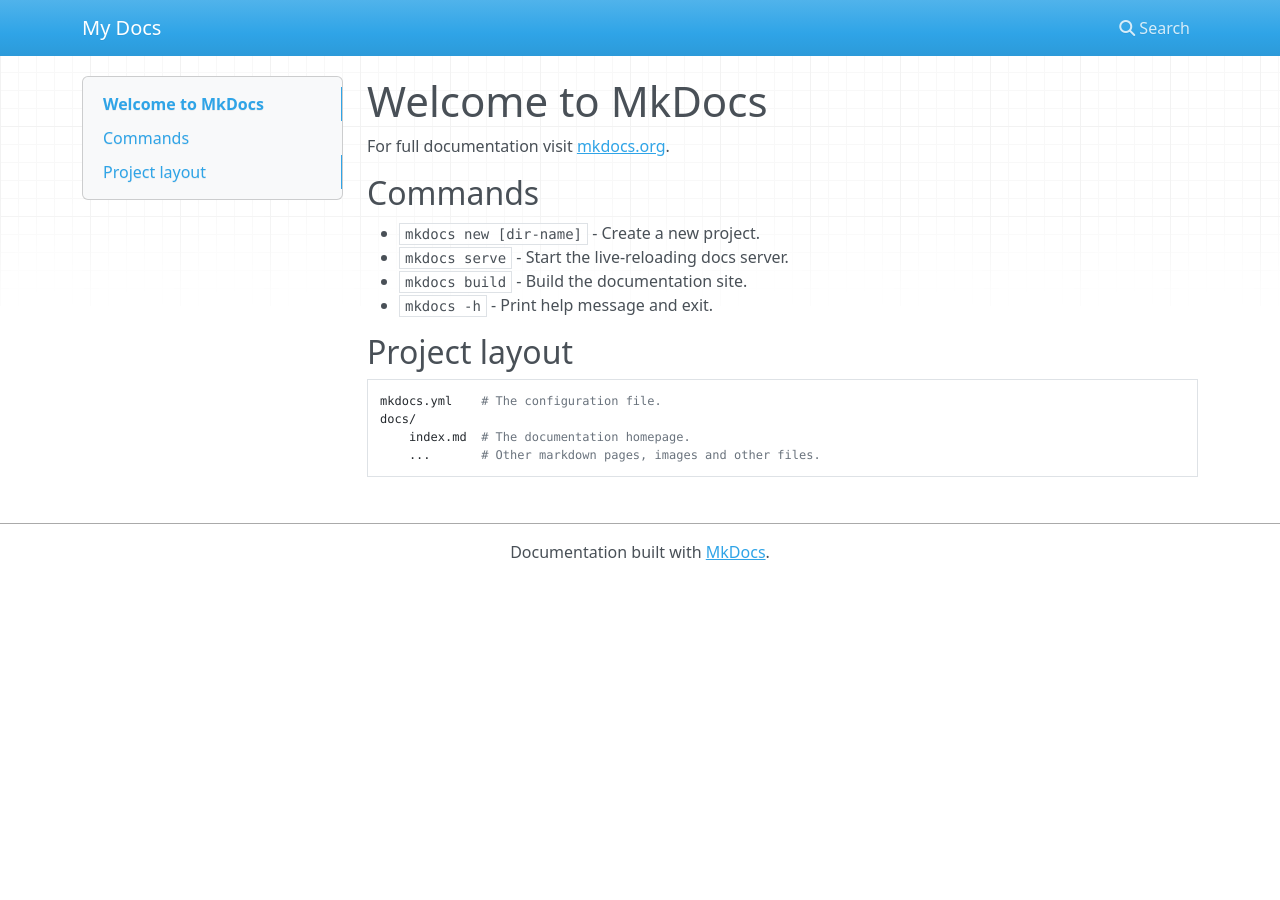
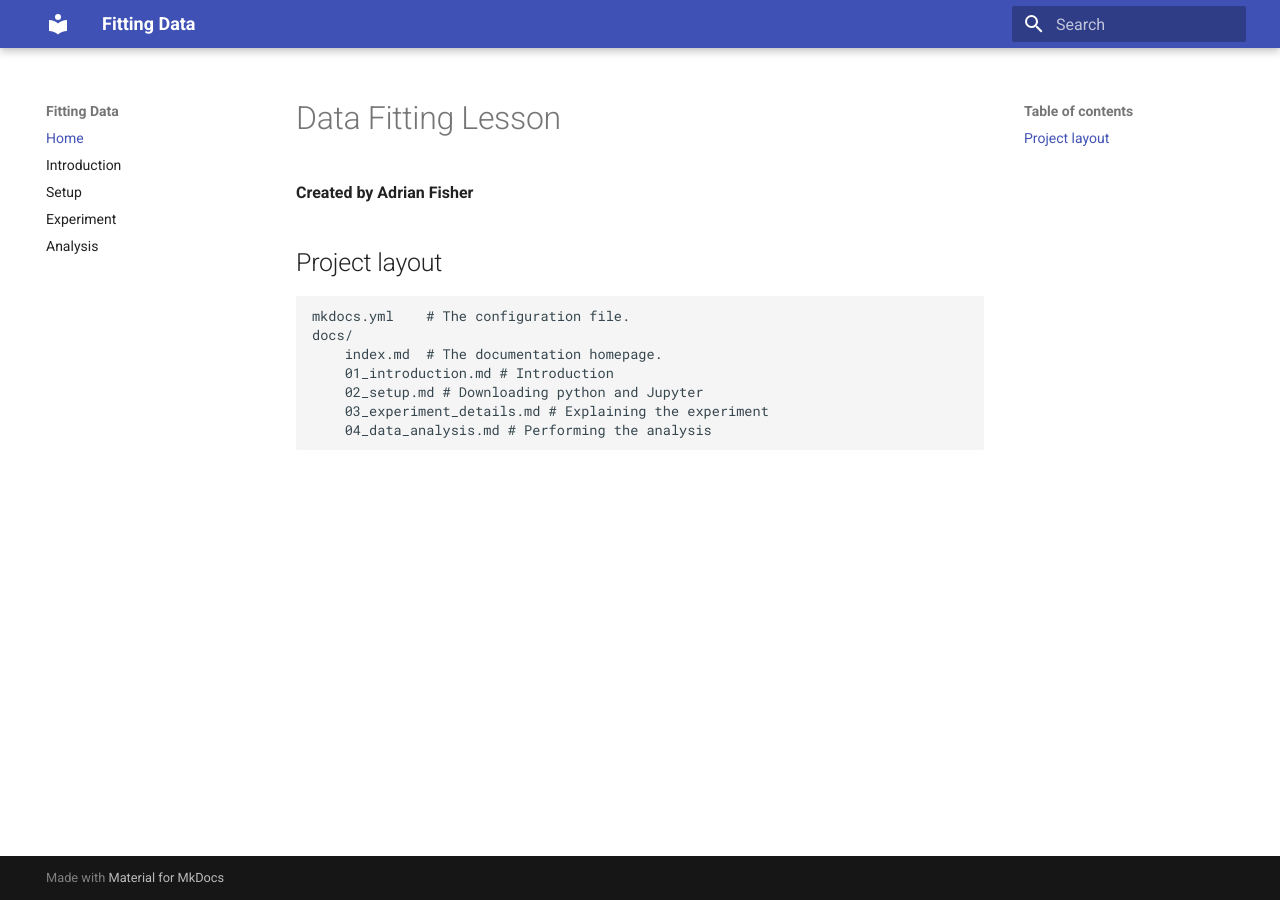
Before and after one commit to det-lab/data-fitting, an MkDocs documentation site: the page built from docs/index.md, in a window 1280 px wide. Built offline with MkDocs 1.6.1 and Material for MkDocs 9.7.7, drawn with Linux system fonts in a browser that asks for light colours; nearby versions of some CDN libraries.

Commit message:
Beginning lesson

```diff
--- a/docs/index.md
+++ b/docs/index.md
@@ -1,17 +1,12 @@
-# Welcome to MkDocs
-
-For full documentation visit [mkdocs.org](https://www.mkdocs.org).
-
-## Commands
-
-* `mkdocs new [dir-name]` - Create a new project.
-* `mkdocs serve` - Start the live-reloading docs server.
-* `mkdocs build` - Build the documentation site.
-* `mkdocs -h` - Print help message and exit.
+# Data Fitting Lesson
+**Created by Adrian Fisher**
 
 ## Project layout
 
     mkdocs.yml    # The configuration file.
     docs/
         index.md  # The documentation homepage.
-        ...       # Other markdown pages, images and other files.
+        01_introduction.md # Introduction
+        02_setup.md # Downloading python and Jupyter
+        03_experiment_details.md # Explaining the experiment
+        04_data_analysis.md # Performing the analysis
--- a/mkdocs.yml
+++ b/mkdocs.yml
@@ -1 +1,18 @@
-site_name: My Docs
+site_name: Fitting Data
+nav:
+  - Home: index.md
+  - Introduction: 01_introduction.md
+  - Setup: 02_setup.md
+  - Experiment: 03_experiment_details.md
+  - Analysis: 04_data_analysis.md
+
+theme:
+  name: material
+
+markdown_extensions:
+  - pymdownx.arithmatex:
+      generic: true
+
+extra_javascript:
+  - javascripts/mathjax.js
+  - https://unpkg.com/mathjax@3/es5/tex-mml-chtml.js
```
Also changed, not shown: docs/01_introduction.md (added, +8 -0 lines), docs/02_setup.md (added, +48 -0 lines), docs/03_experiment_details.md (added, +52 -0 lines), docs/04_data_analysis.md (added), 1 other file.
